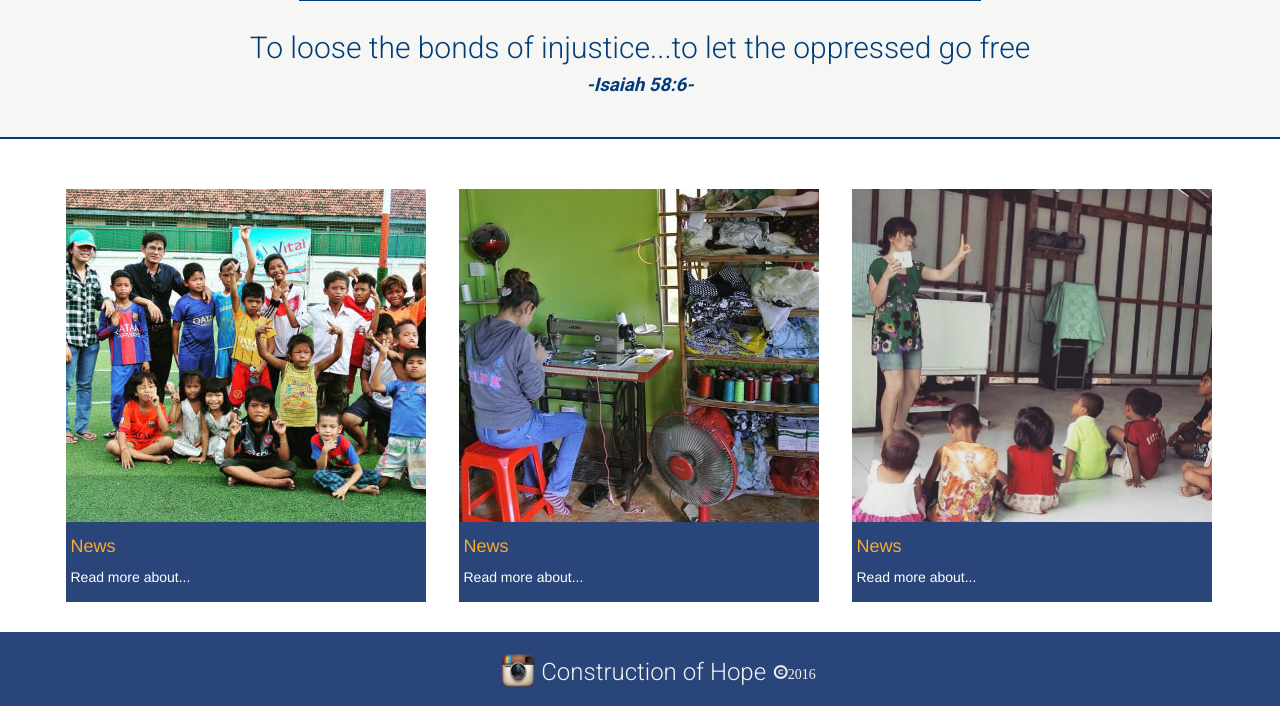
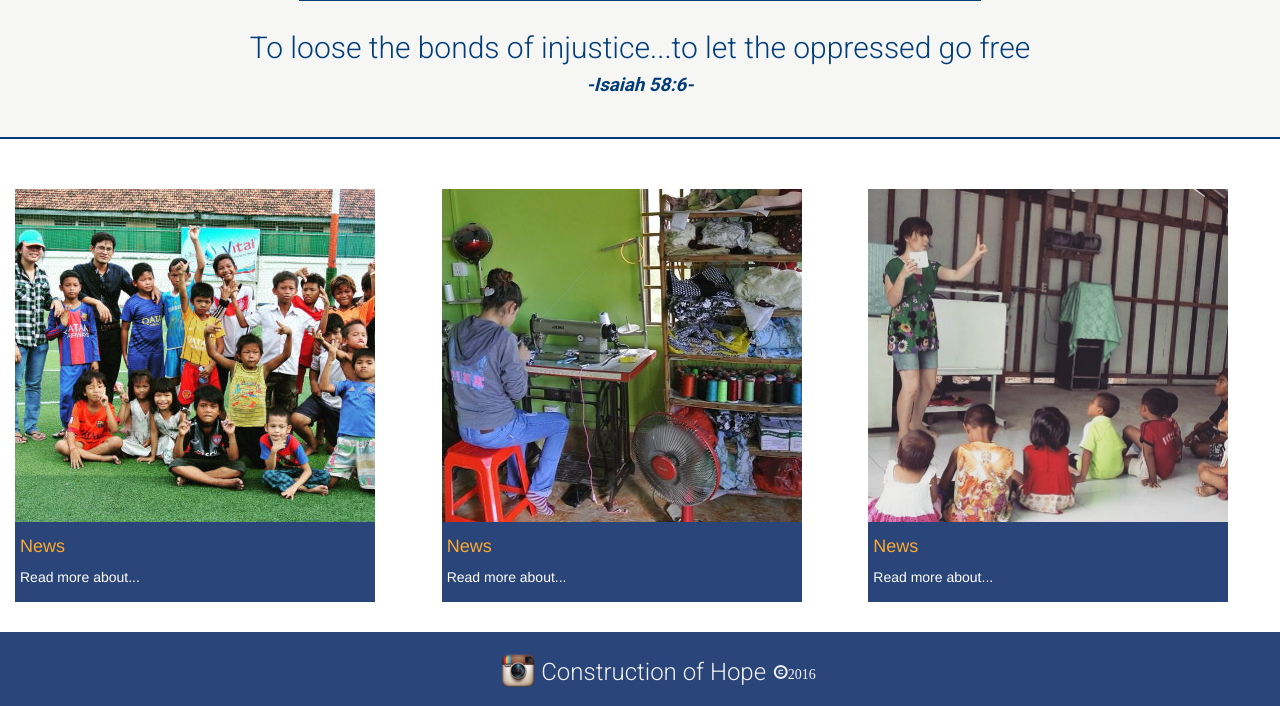
Before and after one commit to Nathan-Bateman/coh, a PHP site: page / in a window 1280 px wide. Shown: the part 833-1539 px from the top of the page. Run offline with PHP 8.4, Linux system fonts and the light colour scheme.

Commit message:
deleted css padding for bottom pics

```diff
--- a/coh/css/main.css
+++ b/coh/css/main.css
@@ -288,8 +288,8 @@ table.center-table {
 .col-sm-12.bottompics {
     margin-right: auto;
     margin-left: auto;
-    padding-right: 5%;
-    padding-left: 5%;
+    /*padding-right: 5%;
+    padding-left: 5%;*/
     margin-top: 30px;
     margin-bottom: 30px;
 }
```
